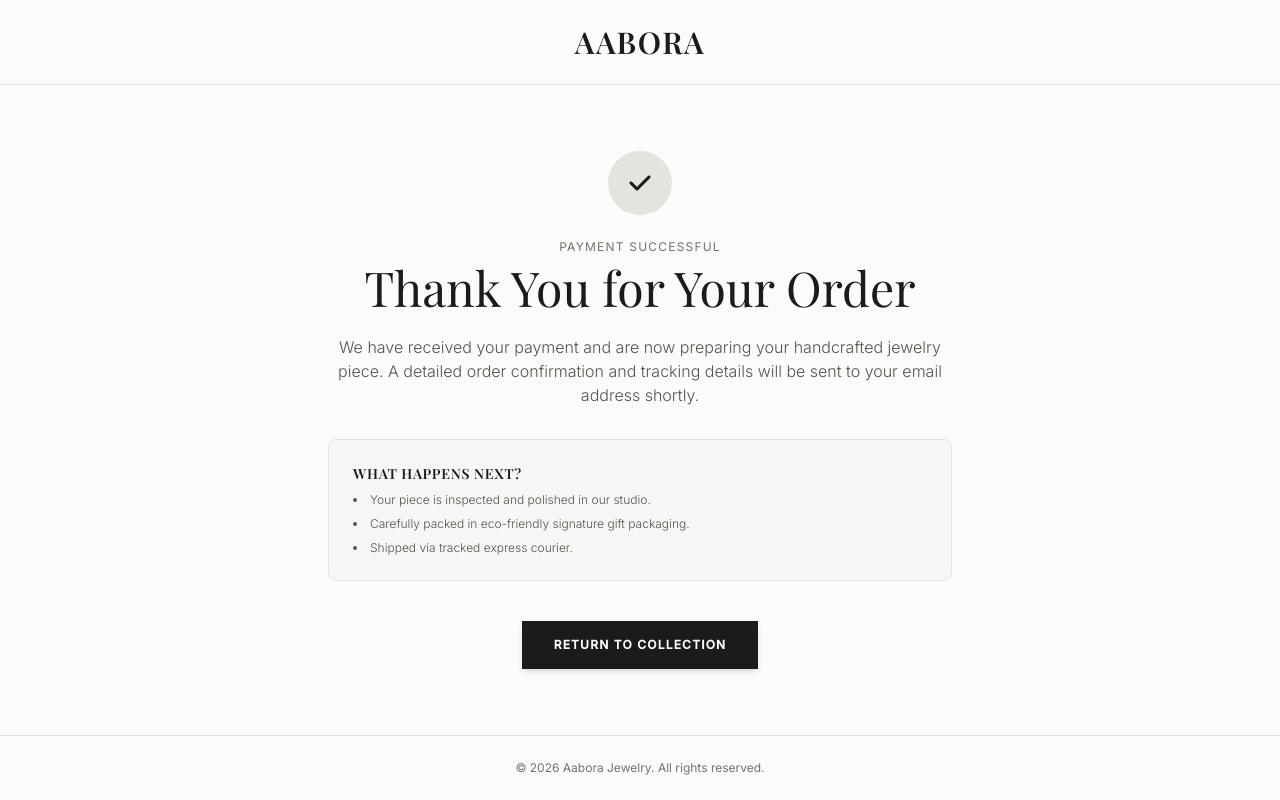
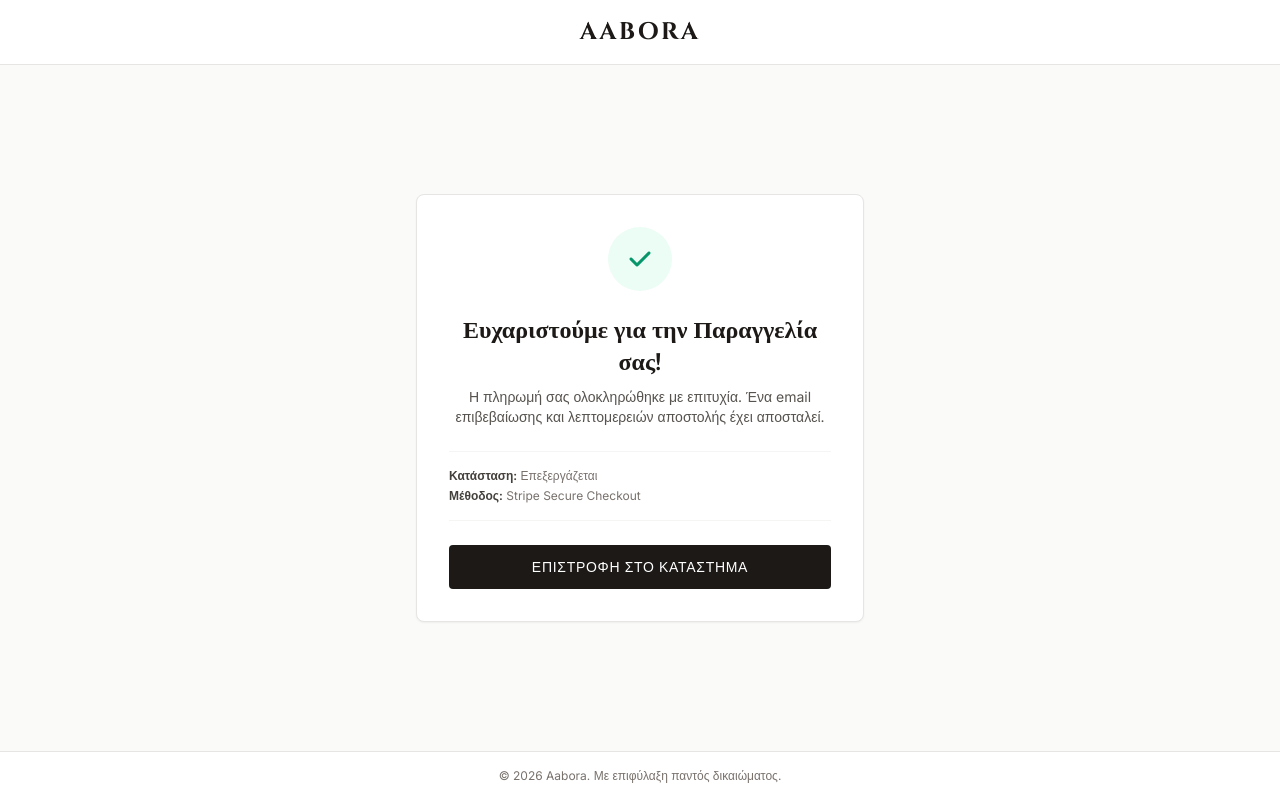
Before and after one commit to EddieSpacetime/aaabora, a website: page success.html in a window 1280 px wide. Drawn offline with nearby package versions, Linux system fonts and the light colour scheme; a web font is replaced by a local one.

Commit message:
Add success.html confirmation page

```diff
--- a/success.html
+++ b/success.html
@@ -1,88 +1,41 @@
 <!DOCTYPE html>
-<html lang="en">
+<html lang="el">
 <head>
     <meta charset="UTF-8">
     <meta name="viewport" content="width=device-width, initial-scale=1.0">
-    <title>Aabora | Order Confirmed</title>
-
-    <!-- Tailwind CSS CDN -->
+    <title>Επιτυχής Παραγγελία · Aabora</title>
     <script src="https://cdn.tailwindcss.com"></script>
-    <script>
-        tailwind.config = {
-            theme: {
-                extend: {
-                    colors: {
-                        brand: {
-                            50: '#fbfbfa',
-                            100: '#f4f3f0',
-                            200: '#e5e3de',
-                            800: '#2c2a29',
-                            900: '#1c1b1a'
-                        }
-                    },
-                    fontFamily: {
-                        serif: ['Playfair Display', 'serif'],
-                        sans: ['Inter', 'sans-serif']
-                    }
-                }
-            }
-        }
-    </script>
-
-    <!-- Google Fonts & FontAwesome -->
-    <link rel="preconnect" href="https://fonts.googleapis.com">
-    <link rel="preconnect" href="https://fonts.gstatic.com" crossorigin>
-    <link href="https://fonts.googleapis.com/css2?family=Inter:wght@300;400;500&family=Playfair+Display:ital,wght@0,400;0,500;0,600;1,400&display=swap" rel="stylesheet">
+    <link href="https://fonts.googleapis.com/css2?family=Cinzel:wght@400;500;600;700&family=Inter:wght@300;400;500;600&display=swap" rel="stylesheet">
     <link rel="stylesheet" href="https://cdnjs.cloudflare.com/ajax/libs/font-awesome/6.4.0/css/all.min.css">
-    <link rel="stylesheet" href="assets/css/style.css">
+    <style>
+        body { font-family: 'Inter', sans-serif; }
+        .font-cinzel { font-family: 'Cinzel', serif; }
+    </style>
 </head>
-<body class="bg-brand-50 text-brand-900 font-sans antialiased min-h-screen flex flex-col justify-between">
-
-    <!-- Header -->
-    <header class="border-b border-brand-200 py-6">
-        <div class="max-w-7xl mx-auto px-6 flex justify-center">
-            <a href="index.html" class="font-serif text-2xl md:text-3xl tracking-wider font-semibold uppercase">Aabora</a>
-        </div>
+<body class="bg-stone-50 text-stone-800 min-h-screen flex flex-col justify-between">
+    <header class="bg-white border-b border-stone-200 py-4 px-6 text-center">
+        <a href="/" class="font-cinzel text-2xl tracking-widest font-bold text-stone-900 uppercase">AABORA</a>
     </header>
-
-    <!-- Success Message Card -->
-    <main class="max-w-2xl mx-auto px-6 py-16 text-center animate-fade-in flex-grow flex flex-col justify-center">
-        <div class="w-16 h-16 bg-brand-200 text-brand-900 rounded-full flex items-center justify-center mx-auto mb-6 text-2xl">
-            <i class="fa-solid fa-check"></i>
-        </div>
-
-        <p class="text-xs uppercase tracking-widest text-stone-500 mb-2">Payment Successful</p>
-        <h1 class="font-serif text-3xl md:text-5xl font-normal mb-6">Thank You for Your Order</h1>
-
-        <p class="text-stone-600 text-sm md:text-base leading-relaxed mb-8 font-light">
-            We have received your payment and are now preparing your handcrafted jewelry piece. A detailed order confirmation and tracking details will be sent to your email address shortly.
-        </p>
-
-        <div class="bg-brand-100/60 border border-brand-200 p-6 rounded-lg mb-10 text-left">
-            <h2 class="font-serif text-sm font-semibold uppercase tracking-wider mb-2">What Happens Next?</h2>
-            <ul class="text-xs text-stone-600 space-y-2 list-disc list-inside font-light">
-                <li>Your piece is inspected and polished in our studio.</li>
-                <li>Carefully packed in eco-friendly signature gift packaging.</li>
-                <li>Shipped via tracked express courier.</li>
-            </ul>
-        </div>
-
-        <div>
-            <a href="index.html" class="inline-block bg-brand-900 text-brand-50 px-8 py-4 text-xs font-semibold uppercase tracking-widest hover:bg-brand-800 transition shadow-md">
-                Return to Collection
+    <main class="flex-grow flex items-center justify-center px-4 py-16">
+        <div class="max-w-md w-full bg-white p-8 rounded-lg shadow-sm border border-stone-200 text-center">
+            <div class="w-16 h-16 bg-emerald-50 text-emerald-600 rounded-full flex items-center justify-center mx-auto mb-6 text-2xl">
+                <i class="fas fa-check"></i>
+            </div>
+            <h1 class="font-cinzel text-2xl font-bold text-stone-900 mb-2">Ευχαριστούμε για την Παραγγελία σας!</h1>
+            <p class="text-stone-600 text-sm mb-6">
+                Η πληρωμή σας ολοκληρώθηκε με επιτυχία. Ένα email επιβεβαίωσης και λεπτομερειών αποστολής έχει αποσταλεί.
+            </p>
+            <div class="border-t border-b border-stone-100 py-4 mb-6 text-left text-xs text-stone-500 space-y-1">
+                <p><span class="font-semibold text-stone-700">Κατάσταση:</span> Επεξεργάζεται</p>
+                <p><span class="font-semibold text-stone-700">Μέθοδος:</span> Stripe Secure Checkout</p>
+            </div>
+            <a href="/" class="block w-full bg-stone-900 text-white py-3 px-4 rounded text-sm uppercase tracking-wider font-medium hover:bg-stone-800 transition">
+                Επιστροφή στο Κατάστημα
             </a>
         </div>
     </main>
-
-    <!-- Footer -->
-    <footer class="border-t border-brand-200 py-6 text-center text-xs text-stone-500">
-        &copy; 2026 Aabora Jewelry. All rights reserved.
+    <footer class="bg-white border-t border-stone-200 py-4 text-center text-xs text-stone-500">
+        © 2026 Aabora. Με επιφύλαξη παντός δικαιώματος.
     </footer>
-
-    <!-- Clear Cart Script on Success -->
-    <script>
-        // Clear local storage / cart state when user arrives on success page
-        localStorage.removeItem('aabora_cart');
-    </script>
 </body>
 </html>
```
